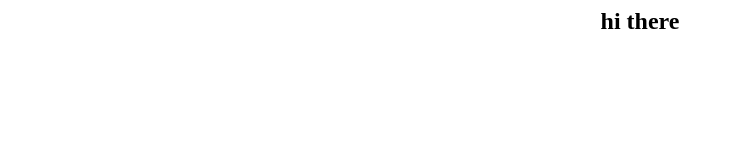
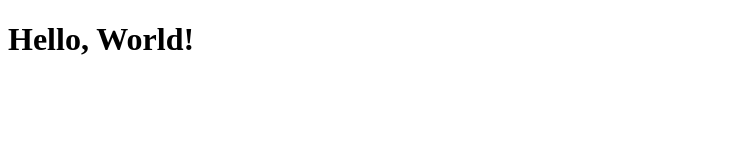
Before and after one commit to DevOpsNavigator/ansiblelab3, a plain HTML site: page index.html in a window 1280 px wide. Shown: the whole page, without its empty margins (0-734 px from the left). Drawn offline with Linux system fonts and the light colour scheme.

Commit message:
update_index.html

```diff
--- a/index.html
+++ b/index.html
@@ -1 +1,11 @@
-<center><h2>hi there</h2><center>
+<!DOCTYPE html>
+<html lang="en">
+<head>
+    <meta charset="UTF-8">
+    <meta name="viewport" content="width=device-width, initial-scale=1.0">
+    <title>Hello World</title>
+</head>
+<body>
+    <h1>Hello, World!</h1>
+</body>
+</html>
```
